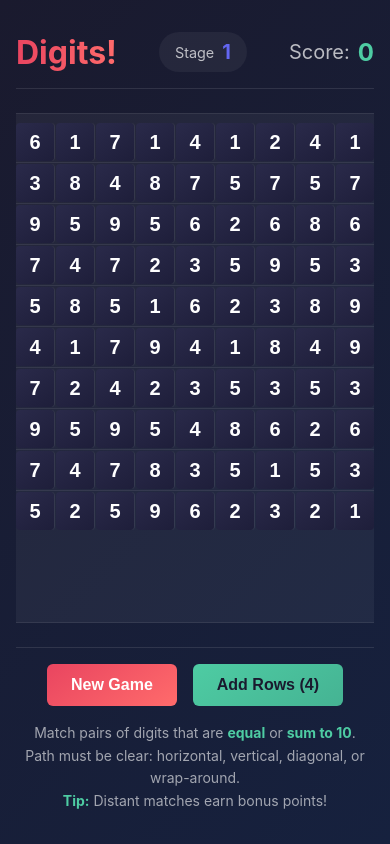
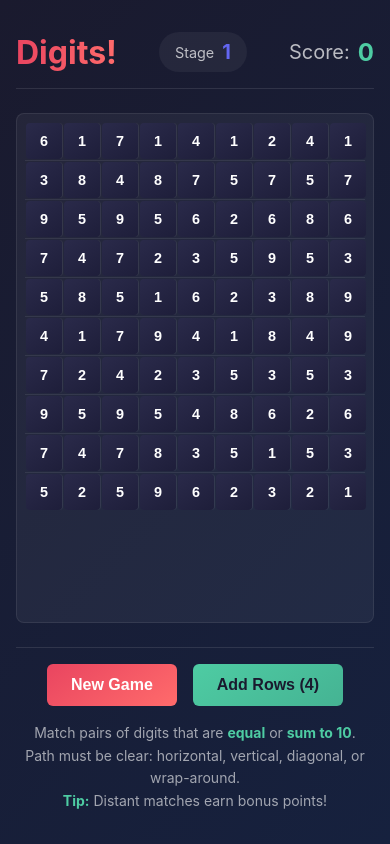
Before and after one commit to dezeroku/digits, a React (Vite) app: page / in a window 390 px wide. Built offline with nearby package versions, Linux system fonts and the light colour scheme.

Commit message:
css: disable the horizontal scroll, better scaling board width

```diff
--- a/src/index.css
+++ b/src/index.css
@@ -2,6 +2,12 @@
   box-sizing: border-box;
   margin: 0;
   padding: 0;
+}
+
+html,
+body {
+  overflow-x: hidden;
+  max-width: 100vw;
 }
 
 body {
@@ -72,6 +78,8 @@ body {
   border-radius: 8px;
   /* Subtle grid lines */
   border: 1px solid rgba(255, 255, 255, 0.08);
+  /* Prevent board from causing horizontal scroll */
+  max-width: calc(100vw - 2rem);
 }
 
 .row {
@@ -109,11 +117,12 @@ body {
 }
 
 .cell {
-  width: 38px;
-  height: 38px;
+  /* Responsive sizing: fits 9 cells per row with margins */
+  width: min(38px, calc((100vw - 3rem) / 9 - 2px));
+  height: min(38px, calc((100vw - 3rem) / 9 - 2px));
   border: none;
   border-radius: 4px;
-  font-size: 1.25rem;
+  font-size: clamp(0.9rem, 3vw, 1.25rem);
   font-weight: bold;
   cursor: pointer;
   transition: all 0.15s ease;
@@ -123,6 +132,7 @@ body {
   align-items: center;
   justify-content: center;
   margin: 1px;
+  flex-shrink: 0;
   /* Subtle vertical grid line */
   box-shadow: 1px 0 0 rgba(255, 255, 255, 0.08);
 }
@@ -305,12 +315,6 @@ body {
 }
 
 @media (max-width: 380px) {
-  .cell {
-    width: 34px;
-    height: 34px;
-    font-size: 1.1rem;
-  }
-
   .header h1 {
     font-size: 1.5rem;
   }
```
